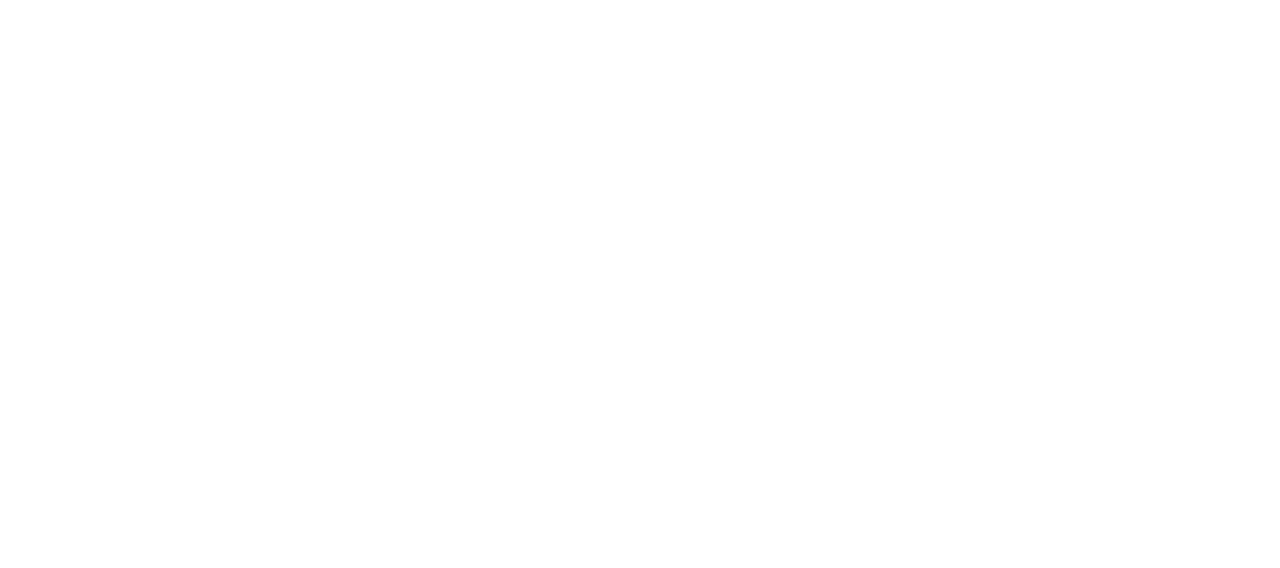
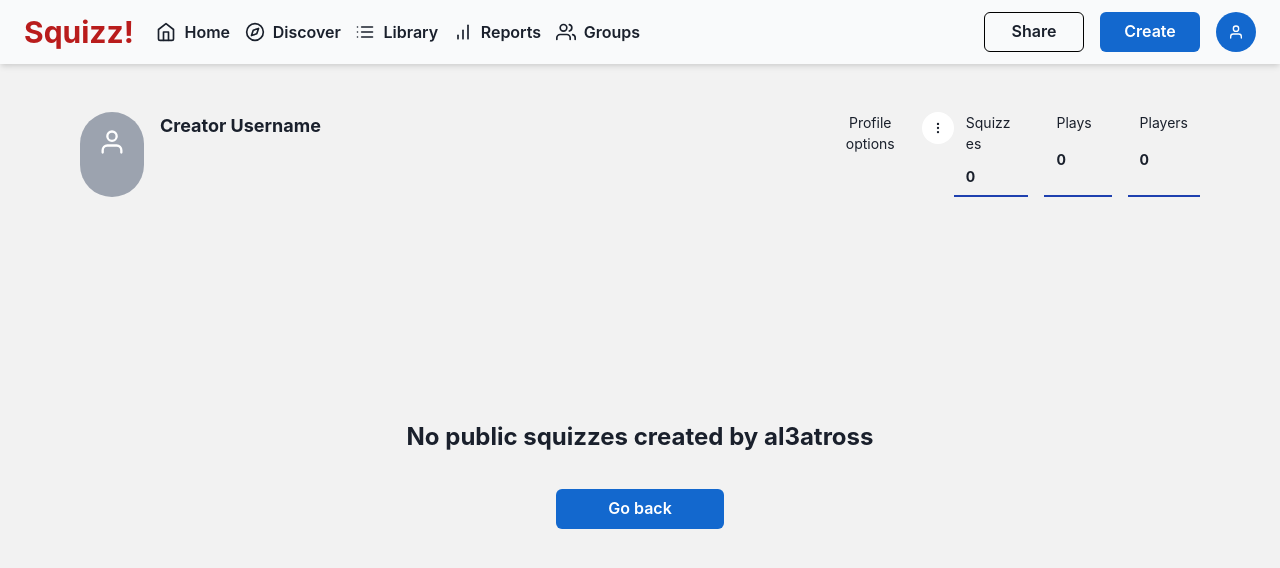
Before and after one commit to hasanbasori/squizz-front, a React (Vite) app: page /profiles in a window 1280 px wide. Shown: the top 568 px of the page. Built offline with nearby package versions, Linux system fonts and the light colour scheme.

Commit message:
finish structure creator Profile

```diff
--- a/src/App.jsx
+++ b/src/App.jsx
@@ -3,6 +3,7 @@ import React, { useState } from 'react'
 import { BrowserRouter, Switch, Route, Redirect } from 'react-router-dom'
 import CreatorHomePage from './pages/CreatorHomePage'
 import CreatorLibraryAllPage from './pages/CreatorLibraryAllPage'
+import CreatorProfilePage from './pages/CreatorProfilePage'
 import HomePage from './pages/HomePage'
 import Auth from './pages/Auth'
 import Main from './pages/Main'
@@ -24,6 +25,10 @@ const privateRoutes = [
     path: "/my-library/all",
     component: CreatorLibraryAllPage,
   },
+  {
+    path: "/profiles",
+    component: CreatorProfilePage,
+  }
 ]
 
 const publicRoutes = [
@@ -65,7 +70,7 @@ function App() {
     <div className="App">
       <BrowserRouter>
         <Switch>
-          {isAuthenticated &&
+          {!isAuthenticated &&
             privateRoutes.map((el) => {
               return (
                 <Route
@@ -77,7 +82,7 @@ function App() {
               )
             })}
 
-          {!isAuthenticated &&
+          {isAuthenticated &&
             publicRoutes.map((el) => {
               return (
                 <Route
--- a/src/components/Layout/HeaderCreator.jsx
+++ b/src/components/Layout/HeaderCreator.jsx
@@ -85,7 +85,9 @@ function HeaderCreator({ style, className }) {
             borderRadius="full"
           />
           <MenuList py={0}>
-            <MenuItem bgColor="#f2f2f2">Creator Username</MenuItem>
+            <MenuItem bgColor="#f2f2f2">
+              <a href="/profiles">Creator Username</a>
+            </MenuItem>
             <MenuItem>Setting</MenuItem>
             <MenuItem>Profile Setting</MenuItem>
             <MenuItem>Support Center</MenuItem>
--- /dev/null
+++ b/src/pages/CreatorProfilePage.jsx
@@ -0,0 +1,94 @@
+import React from 'react'
+import Layout, { HeaderCreator, Content, Footer } from '../components/Layout'
+// import './CreatorProfilePage.postcss'
+import {
+  Icon,
+  IconButton,
+  Menu,
+  MenuButton,
+  MenuList,
+  MenuItem,
+  MenuItemOption,
+  MenuGroup,
+  MenuOptionGroup,
+  MenuIcon,
+  MenuCommand,
+  MenuDivider,
+  Box,
+  Button,
+  Text,
+  Tabs,
+  TabList,
+  TabPanels,
+  Tab,
+  TabPanel,
+  outline
+} from '@chakra-ui/react'
+import { FiUser, FiMoreVertical } from 'react-icons/fi'
+
+function CreatorProfilePage() {
+  return (
+    <Layout>
+      <HeaderCreator />
+      <Content>
+        <div className="px-20 py-12">
+          <div className="flex justify-between">
+            <div className="flex">
+              <div className="bg-gray-400 p-4 rounded-full mr-4">
+                <Icon as={FiUser} w={8} h={7} color="white" />
+              </div>
+              <p className="font-bold text-lg">Creator Username</p>
+            </div>
+
+            <div className="flex w-1/3">
+              <div className="flex w-2/5">
+                <p className="mr-2">Profile options</p>
+
+                <Menu>
+                  <MenuButton
+                    as={IconButton}
+                    aria-label="Options"
+                    icon={<FiMoreVertical />}
+                    size="sm"
+                    borderRadius="full"
+                    bgColor="white"
+                  />
+                  <MenuList>
+                    <MenuItem>
+                      Copy profile link
+                    </MenuItem>
+                    <MenuItem>
+                      Flag user
+                    </MenuItem>
+                  </MenuList>
+                </Menu>
+              </div>
+              <div className="flex flex-col px-3 border-b-2 border-blue-800 text-left w-1/5">
+                <p className="mb-3">Squizzes</p>
+                <p className="mb-2 font-bold">0</p>
+              </div>
+              <div className="flex flex-col px-3 ml-4 border-b-2 border-blue-800 text-left w-1/5">
+                <p className="mb-4">Plays</p>
+                <p className="font-bold">0</p>
+              </div>
+              <div className="flex flex-col px-3 ml-4 border-b-2 border-blue-800 text-left w-1/5">
+                <p className="mb-4">Players</p>
+                <p className="font-bold">0</p>
+              </div>
+            </div>
+          </div>
+          <div className="mt-56 flex flex-col items-center">
+            <p className="text-2xl font-bold">
+              No public squizzes created by al3atross
+            </p>
+            <Button w="15%" mt="36px" bgColor="#1368ce" color="white">
+              Go back
+            </Button>
+          </div>
+        </div>
+      </Content>
+    </Layout>
+  )
+}
+
+export default CreatorProfilePage
```
